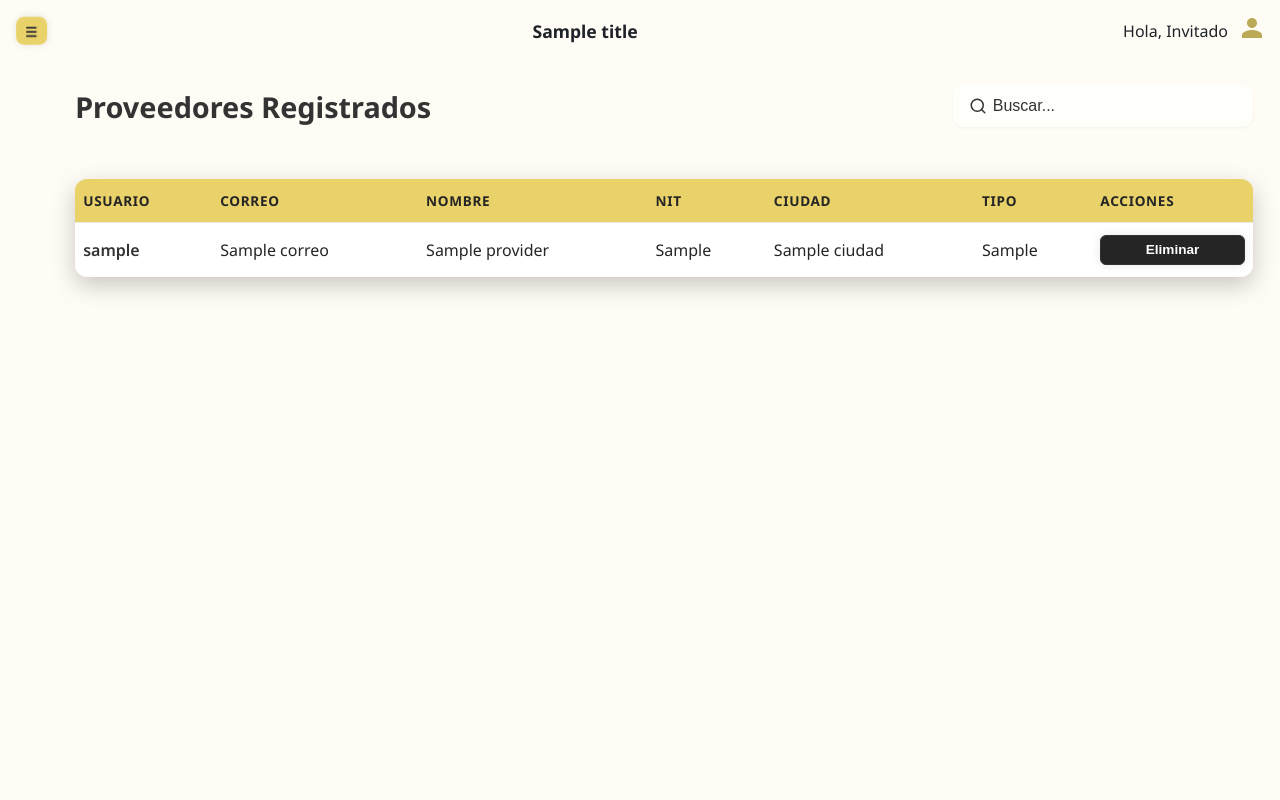
After one commit to JuanPa3267/APEXVENDOR, a FastAPI app: template templates/admin_providers.html in a window 1280 px wide. The commit adds this page. Run offline with FastAPI, Linux system fonts and the light colour scheme; the template is opened without the code that fills it: most values are stand-ins (such as "Sample title", 1, 10 or a date in 2020).

Commit message:
feat: Add user profile management and admin dashboard with provider control.

```diff
--- a/static/css/styles.css
+++ b/static/css/styles.css
@@ -200,7 +200,34 @@ body {
 
 html::-webkit-scrollbar,
 body::-webkit-scrollbar {
-  display: none;
+  display: none; /* Keep body scrollbar hidden as we scroll inner content */
+}
+
+/* Custom Scrollbar for internal scrollable elements */
+::-webkit-scrollbar {
+  width: 10px;
+  height: 10px;
+}
+
+::-webkit-scrollbar-track {
+  background: transparent;
+}
+
+::-webkit-scrollbar-thumb {
+  background-color: var(--Color2);
+  border-radius: 20px;
+  border: 3px solid transparent;
+  background-clip: content-box; /* Makes the thumb look thinner with padding */
+}
+
+::-webkit-scrollbar-thumb:hover {
+  background-color: var(--Color3);
+}
+
+/* Firefox */
+* {
+  scrollbar-width: thin;
+  scrollbar-color: var(--Color2) transparent;
 }
 
 html,
@@ -984,3 +1011,128 @@ a {
   fill: currentColor;
   display: block;
 }
+
+/* =========================================
+   MODULE: ADMIN DASHBOARD
+   ========================================= */
+
+.admin-header {
+  display: flex;
+  justify-content: space-between;
+  align-items: center;
+  margin-bottom: 1.5rem;
+}
+
+.admin-header h2 {
+  font-size: 1.8rem;
+  color: var(--Color7);
+  margin: 0;
+}
+
+/* Full width layout for Admin View */
+.page-main.admin-view {
+  width: 100%;
+  max-width: 100%;
+  margin: 0;
+  padding: 1.5rem; /* Consistent padding */
+}
+
+/* Wrap table in a container for style and border radius */
+.admin-table-container {
+  background: var(--Color11);
+  border-radius: 12px;
+  overflow-x: auto; /* Allows horizontal scrolling */
+  box-shadow: 0 8px 24px rgba(0, 0, 0, 0.22);
+  margin-top: 1rem;
+}
+
+.admin-table {
+  width: 100%;
+  border-collapse: collapse;
+  /* white-space: nowrap; Removed to allow wrapping */
+}
+
+.admin-table thead {
+  background-color: var(--Color2); /* Brand Yellow */
+  color: var(--Color8);
+}
+
+.admin-table th,
+.admin-table td {
+  padding: 0.75rem 0.5rem; /* Reduced padding */
+  text-align: left;
+  border-bottom: 1px solid var(--Color4);
+  color: var(--Color8);
+  word-wrap: break-word; /* Ensure long words don't overflow */
+}
+
+.admin-table th {
+  font-weight: 700;
+  text-transform: uppercase;
+  font-size: 0.85rem;
+  letter-spacing: 0.05em;
+  color: var(--Color8);
+}
+
+.admin-table tbody tr:hover {
+  background-color: var(--Color4);
+}
+
+.admin-table tbody tr:last-child td {
+  border-bottom: none;
+}
+
+/* Link styles inside table */
+.link-primary {
+  color: var(--Color7);
+  font-weight: 600;
+  transition: color 0.2s;
+  text-decoration: none;
+}
+
+.link-primary:hover {
+  color: var(--Color3);
+  text-decoration: underline;
+}
+
+/* Delete button styling */
+.btn-delete {
+  background-color: var(--Color8);
+  color: var(--Color11);
+  padding: 0.4rem 0.8rem;
+  border-radius: 6px;
+  font-size: 0.85rem;
+  font-weight: 600;
+  border: 1px solid var(--Color7);
+  cursor: pointer;
+  transition: all 0.2s ease;
+}
+
+.btn-delete:hover {
+  background-color: #ef4444; /* Keep red for danger action hover */
+  border-color: #ef4444;
+  color: white;
+  transform: translateY(-1px);
+}
+
+.btn-delete:active {
+  transform: translateY(0);
+}
+
+/* Status Badges */
+.status-badge {
+  display: inline-block;
+  padding: 0.25rem 0.5rem;
+  border-radius: 4px;
+  font-size: 0.75rem;
+  font-weight: 700;
+  text-transform: uppercase;
+}
+.status-active {
+  background-color: #dcfce7;
+  color: #166534;
+}
+.status-inactive {
+  background-color: #fee2e2;
+  color: #991b1b;
+}
--- /dev/null
+++ b/templates/admin_providers.html
@@ -0,0 +1,115 @@
+{% extends "base.html" %} {% block title %}{{ title }}{% endblock %} {% block
+content %}
+<div class="page-main admin-view">
+  <div class="admin-header">
+    <h2>Proveedores Registrados</h2>
+    <div style="position: relative">
+      <input
+        type="text"
+        id="adminSearch"
+        placeholder="Buscar..."
+        class="styled-input"
+        style="padding-left: 2.5rem; width: 300px"
+      />
+      <svg
+        xmlns="http://www.w3.org/2000/svg"
+        width="18"
+        height="18"
+        viewBox="0 0 24 24"
+        F
+        fill="none"
+        stroke="currentColor"
+        stroke-width="2"
+        stroke-linecap="round"
+        stroke-linejoin="round"
+        style="
+          position: absolute;
+          left: 1rem;
+          top: 50%;
+          transform: translateY(-50%);
+          color: var(--Color7);
+          pointer-events: none;
+        "
+      >
+        <circle cx="11" cy="11" r="8"></circle>
+        <line x1="21" y1="21" x2="16.65" y2="16.65"></line>
+      </svg>
+    </div>
+  </div>
+
+  <div class="admin-table-container">
+    <table class="admin-table">
+      <thead>
+        <tr>
+          <th>Usuario</th>
+          <th>Correo</th>
+          <th>Nombre</th>
+          <th>NIT</th>
+          <th>Ciudad</th>
+          <th>Tipo</th>
+          <th>Acciones</th>
+        </tr>
+      </thead>
+      <tbody>
+        {% for p in providers %}
+        <tr>
+          <!-- Username as Link to Profile -->
+          <td>
+            <!-- Accessing nested user object from Supabase join -->
+            <a href="/profile/{{ p.usuario.username }}" class="link-primary">
+              {{ p.usuario.username }}
+            </a>
+          </td>
+          <td>{{ p.usuario.correo }}</td>
+          <td>{{ p.nombres_apellidos }}</td>
+          <td>{{ p.identificacion_nit }}</td>
+          <td>{{ p.ciudad }}</td>
+          <td>{{ p.tipo_proveedor }}</td>
+          <td>
+            <!-- Delete Button -->
+            <form
+              action="/admin/delete_user"
+              method="post"
+              onsubmit="return confirm('¿Seguro que quieres eliminar a este usuario?');"
+              style="margin: 0"
+            >
+              <input
+                type="hidden"
+                name="username"
+                value="{{ p.usuario.username }}"
+              />
+              <button type="submit" class="btn-delete">Eliminar</button>
+            </form>
+          </td>
+        </tr>
+        {% else %}
+        <tr>
+          <td colspan="7" style="text-align: center">
+            No hay proveedores registrados.
+          </td>
+        </tr>
+        {% endfor %}
+      </tbody>
+    </table>
+  </div>
+</div>
+<script>
+  document.getElementById("adminSearch").addEventListener("keyup", function () {
+    const searchValue = this.value.toLowerCase();
+    const rows = document.querySelectorAll(".admin-table tbody tr");
+
+    rows.forEach((row) => {
+      // Logic for "No data" row
+      if (row.cells.length === 1 && row.cells[0].colSpan > 1) return;
+
+      const cells = Array.from(row.cells);
+      // Exclude action column from search if desired, here we search all text
+      const matches = cells.some((cell) =>
+        cell.textContent.toLowerCase().includes(searchValue)
+      );
+
+      row.style.display = matches ? "" : "none";
+    });
+  });
+</script>
+{% endblock %}
--- a/templates/base.html
+++ b/templates/base.html
@@ -67,8 +67,10 @@
         <nav class="sidebar-nav">
           {% if request.cookies.get('role') == 'admin' %}
           <a href="/chat">Chat</a>
-          {% block sidebar %}{% endblock %} {% endif %}
+          <a href="/admin">Proveedores</a>
+          {% block sidebar %}{% endblock %} {% else %}
           <a href="/profile">Mi perfil</a>
+          {% endif %}
         </nav>
       </aside>
 
```
Also changed, not shown: routers/admin.py (+21 -6 lines), routers/profile.py (+62 -11 lines), services/profile_service.py (+91 -20 lines).
